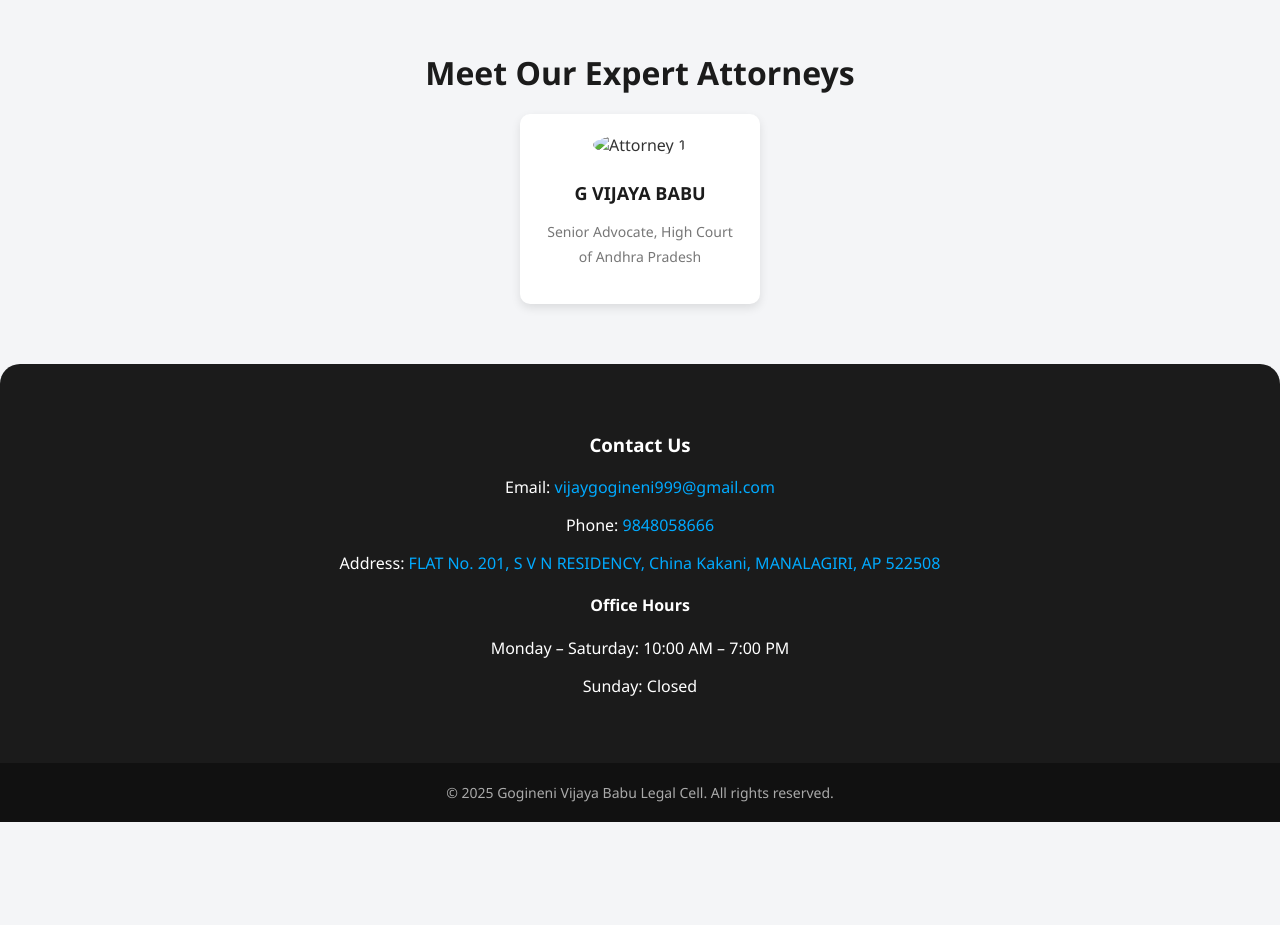
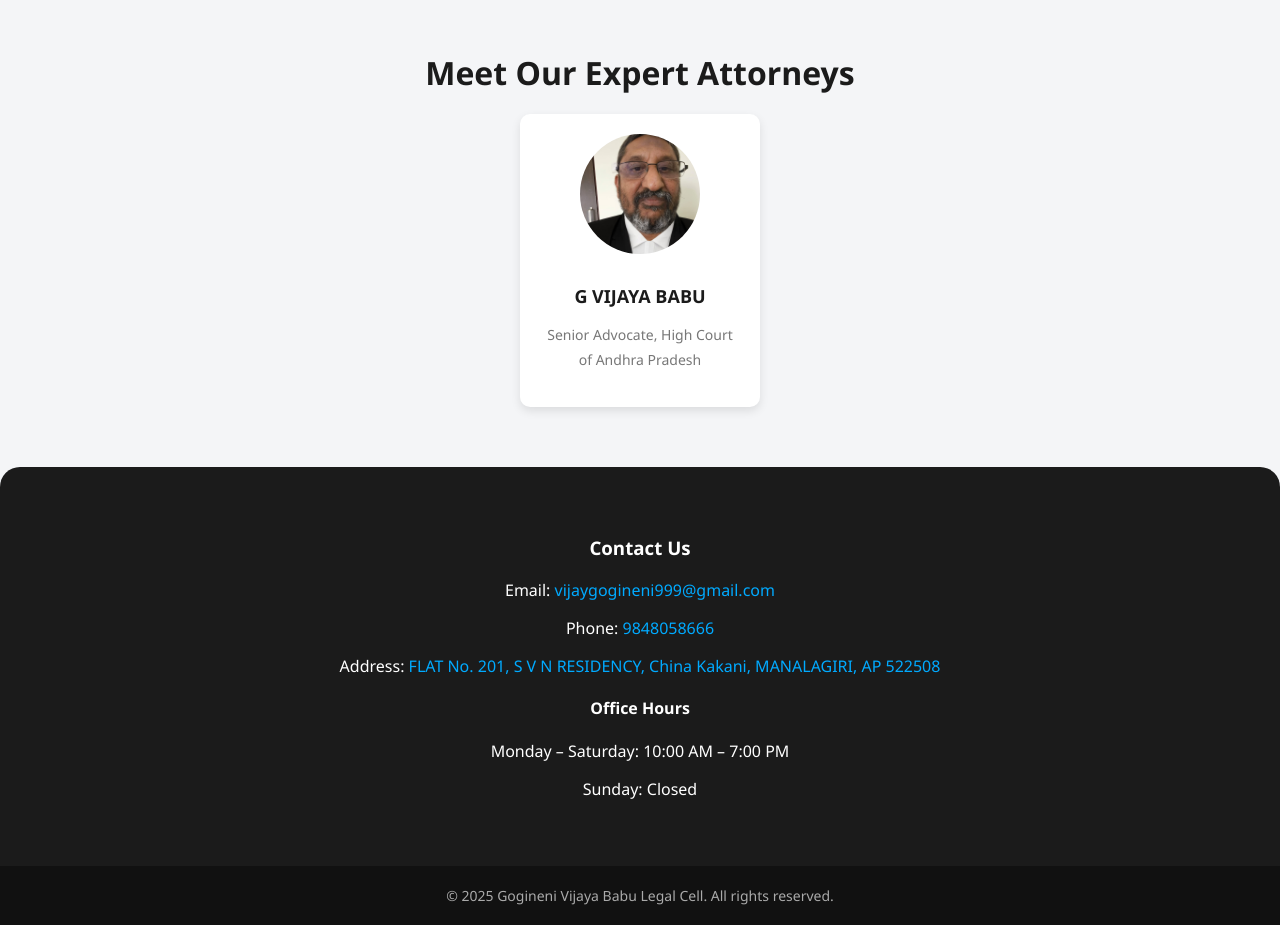
Before and after one commit to BChaithanyaReddy/Gogineni-VijayaBabu-LegalCell, a plain HTML site: page index.html in a window 1280 px wide. Shown: the part 2060-2985 px from the top of the page. Before the commit the page ends 2882 px from the top, so only its background shows below. Drawn offline with Linux system fonts and the light colour scheme.

Commit message:
Add files via upload

```diff
--- a/index.html
+++ b/index.html
@@ -352,7 +352,7 @@
         <h3>Meet Our Expert Attorneys</h3>
         <div class="team">
             <div class="team-member">
-                <img src="vijaybabu.jpg" alt="Attorney 1">
+                <img src="vijaybabu.jpg.jpeg" alt="Attorney 1">
                 <h4>G VIJAYA BABU</h4>
                 <p>Senior Advocate, High Court of Andhra Pradesh</p>
             </div>
```
